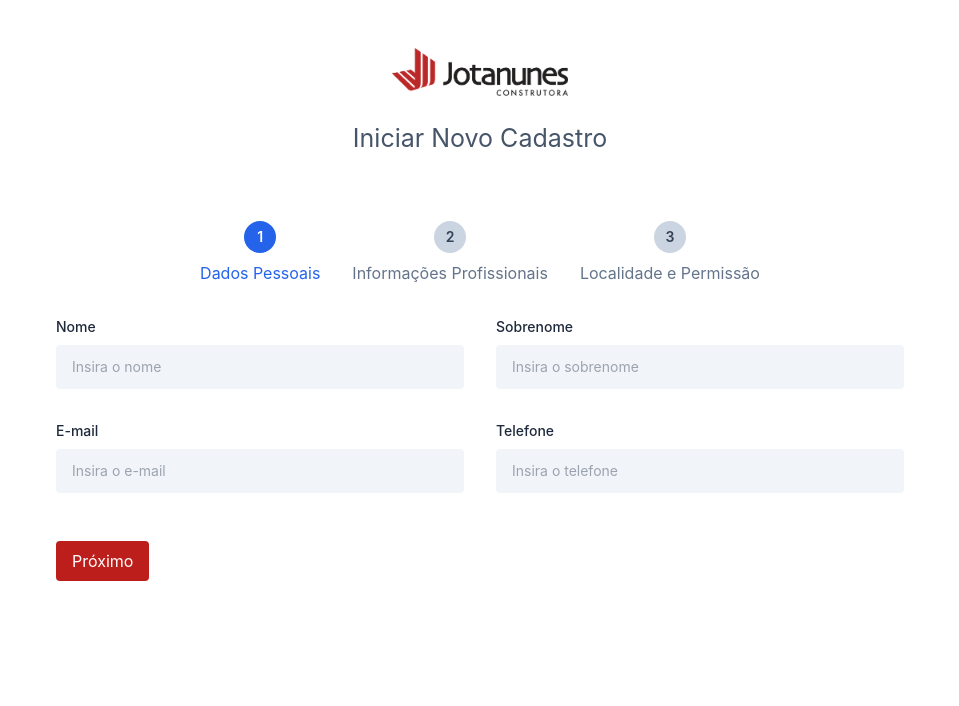
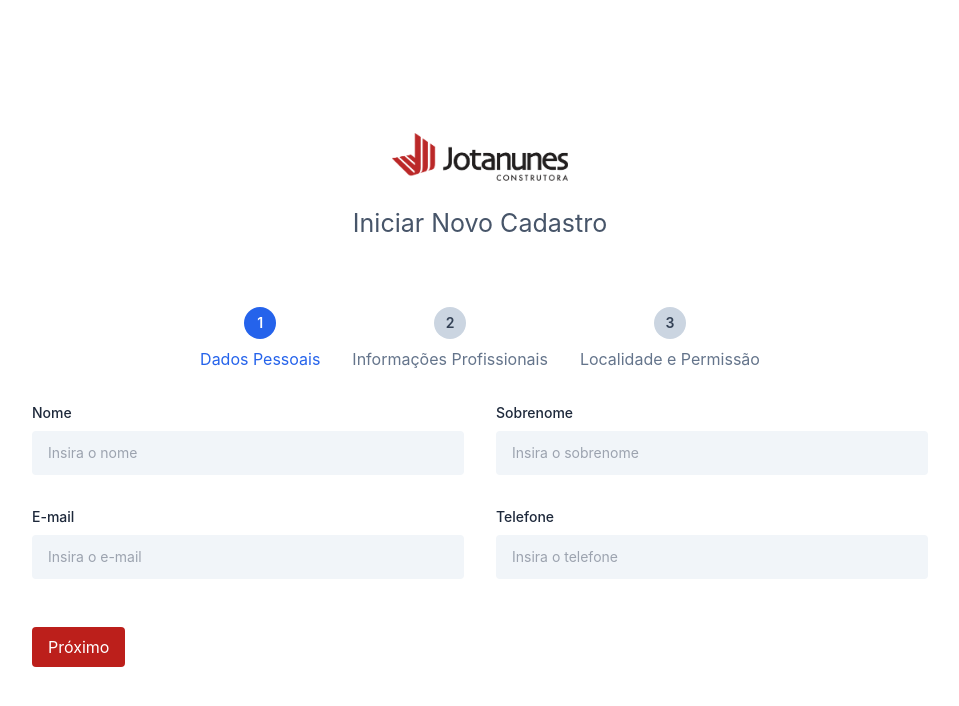
Before and after one commit to Squad-15/front_end, a Next.js app: page /register in a window 1280 px wide. Shown: the top 706 px of the page, without its empty margins (160-1119 px from the left). Built offline with nearby package versions, Linux system fonts and the light colour scheme; no server answers.

Commit message:
enviando ajustes no form de registro

```diff
--- a/src/app/components/FormRegister/index.tsx
+++ b/src/app/components/FormRegister/index.tsx
@@ -28,7 +28,7 @@
       ];
 
     return(
-    <div className="max-w-4xl max-sm:max-w-lg mx-auto p-6 mt-6">
+      <div className="w-full max-w-4xl max-sm:max-w-lg mx-auto p-6 mt-6 md:mt-0 md:p-0">
         <div className="text-center mb-12 sm:mb-16">
             <a href="javascript:void(0)"><img
             src="/assets/img/logo.png" alt="logo" className='w-44 inline-block' />
@@ -83,12 +83,6 @@
                 Próximo
               </button>
             ) : (
-              // <button
-              //   type="submit"
-              //   className="px-4 py-2 bg-green-600 text-white rounded hover:bg-green-700 transition"
-              // >
-              //   Cadastrar
-              // </button>
               <button
                 type="submit"
                 className="px-4 py-2 bg-green-600 text-white rounded hover:bg-green-700 transition flex items-center justify-center min-w-[120px]"
--- a/src/app/register/page.tsx
+++ b/src/app/register/page.tsx
@@ -2,7 +2,7 @@
 
 const Register = () => {
     return (
-        <div>
+        <div className="flex flex-col items-center justify-center min-h-screen">
             <FormRegister />
         </div>
     );
```
